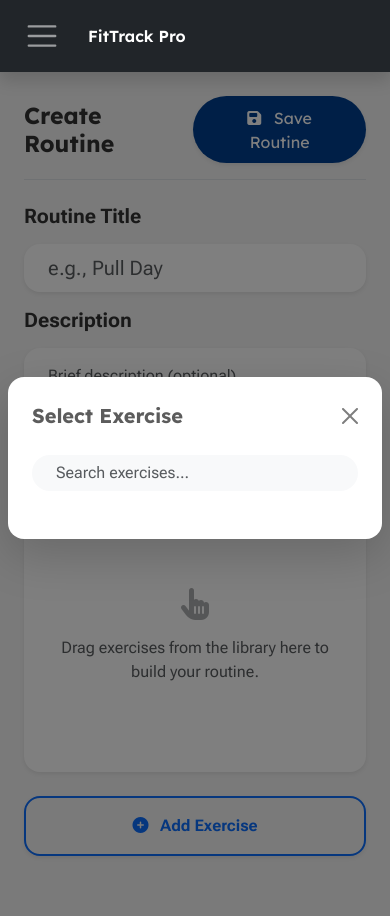
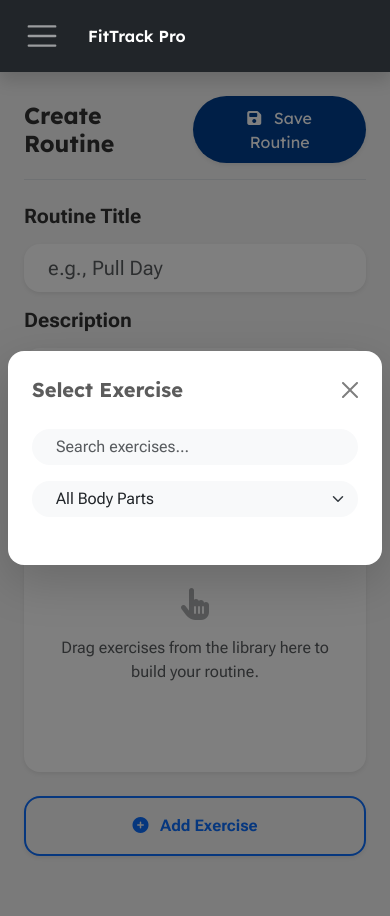
Before and after one commit to mlucasmichel/FitTrack-Pro, a Django app: page /workouts/routines/create/ in a window 390 px wide, after a click on "Add Exercise". Run offline with Django 5.2, Linux system fonts and the light colour scheme; the visitor is signed in with stand-in values (Sample User, id 1); data that the repository does not hold is empty; some libraries are stand-ins or nearby versions.

Commit message:
Enhance routine builder: implement search and filter functionality for exercise library, improve layout for better user experience, and add body part filtering options

```diff
--- a/workouts/templates/workouts/create_routine.html
+++ b/workouts/templates/workouts/create_routine.html
@@ -104,25 +104,25 @@
             <!-- Exercise Library -->
              <div class="card border-0 shadow-sm rounded-4 p-4 bg-white">
                  <h6 class="fw-bold mb-3">Exercise Library</h6>
-                <input type="text" id="library-search" class="form-control form-control-sm border-0 bg-light rounded-pill px-3 mb-3" placeholder="Search...">
+
+                 <!-- Desktop Filters -->
+                 <div class="row g-2 mb-3">
+                     <div class="col-12">
+                         <input type="text" id="library-search" class="form-control form-control-sm border-0 bg-light rounded-pill px-3" placeholder="Search...">
+                     </div>
+                     <div class="col-12">
+                         <select id="library-filter" class="form-select form-select-sm border-0 bg-light rounded-pill px-3">
+                             <option value="">All Body Parts</option>
+                             {% for part in body_parts %}
+                                 <option value="{{ part }}">{{ part|title }}</option>
+                             {% endfor %}
+                         </select>
+                     </div>
+                 </div>
 
                  <div id="exercise-library-zone" style="max-height: 500px; overflow-y: auto; overflow-x: hidden;">
                      {% for ex in exercises %}
-                        <div class="card border-0 shadow-none rounded-3 p-2 mb-2 draggable-exercise bg-white cursor-pointer view-exercise-detail"
-                            data-id="{{ ex.id }}" data-name="{{ ex.name|title }}" data-img="{% if ex.local_gif %}{{ ex.local_gif.url }}{% else %}/static/img/placeholder.png{% endif %}">
-                            <div class="d-flex align-items-center">
-                                <div class="bg-light rounded-circle p-1 me-3" style="width: 40px; height: 40px;">
-                                    <img src="{% if ex.local_gif %}{{ ex.local_gif.url }}{% else %}/static/img/placeholder.png{% endif %}" class="w-100 h-100 object-fit-cover rounded-circle">
-                                </div>
-                                <div class="flex-grow-1">
-                                    <a href="javascript:void(0);" class="fw-bold text-dark text-decoration-none view-exercise-detail mb-0" style="font-size: 0.9rem;" data-id="{{ ex.id }}" data-name="{{ ex.name|title }}">
-                                        {{ ex.name|title }}
-                                    </a>
-                                </div>
-                                <i class="fas fa-grip-vertical text-muted cursor-grab ms-2 ps-2 border-start"></i>
-                            </div>
-                        </div>
-                        <hr class="text-muted opacity-25 my-1">
+                         {% include 'workouts/partials/_exercise_library_item.html' with is_modal=False %}
                      {% endfor %}
                  </div>
              </div>
@@ -139,22 +139,24 @@
                 <button type="button" class="btn-close" data-bs-dismiss="modal"></button>
             </div>
             <div class="modal-body p-4">
-                <input type="text" id="modal-library-search" class="form-control border-0 bg-light rounded-pill px-4 mb-4" placeholder="Search exercises...">
+                <!-- Modal Filters -->
+                <div class="row g-3 mb-4">
+                    <div class="col-md-7">
+                        <input type="text" id="modal-library-search" class="form-control border-0 bg-light rounded-pill px-4" placeholder="Search exercises...">
+                    </div>
+                    <div class="col-md-5">
+                        <select id="modal-library-filter" class="form-select border-0 bg-light rounded-pill px-4">
+                            <option value="">All Body Parts</option>
+                            {% for part in body_parts %}
+                                <option value="{{ part }}">{{ part|title }}</option>
+                            {% endfor %}
+                        </select>
+                    </div>
+                </div>
 
                 <div id="modal-exercise-list" style="max-height: 450px; overflow-y: auto;">
                     {% for ex in exercises %}
-                        <div class="card border border-light shadow-sm rounded-3 p-2 mb-2 bg-white modal-draggable-item"
-                            data-id="{{ ex.id }}" data-name="{{ ex.name|title }}" data-img="{% if ex.local_gif %}{{ ex.local_gif.url }}{% else %}/static/img/placeholder.png{% endif %}">
-                            <div class="d-flex align-items-center">
-                                <div class="bg-light rounded-circle p-1 me-3" style="width: 40px; height: 40px;">
-                                    <img src="{% if ex.local_gif %}{{ ex.local_gif.url }}{% else %}/static/img/placeholder.png{% endif %}" class="w-100 h-100 object-fit-cover rounded-circle">
-                                </div>
-                                <div class="flex-grow-1">
-                                    <h6 class="fw-bold text-dark mb-0">{{ ex.name|title }}</h6>
-                                </div>
-                                <button type="button" class="btn btn-sm btn-primary rounded-pill px-3 add-to-routine-btn">Add</button>
-                            </div>
-                        </div>
+                        {% include 'workouts/partials/_exercise_library_item.html' with is_modal=True %}
                     {% endfor %}
                 </div>
             </div>
--- a/workouts/views.py
+++ b/workouts/views.py
@@ -225,8 +225,14 @@ def create_routine(request):
             messages.success(request, "Routine saved successfully!")
             return redirect('routines')
 
+    body_parts = Exercise.objects.values_list('body_part', flat=True).distinct().order_by('body_part')
     exercises = Exercise.objects.all().order_by('name')
-    return render(request, 'workouts/create_routine.html', {'exercises': exercises})
+
+    context = {
+        'exercises': exercises,
+        'body_parts': body_parts,
+    }
+    return render(request, 'workouts/create_routine.html', context)
 
 
 @login_required
```
Also changed, not shown: static/js/routine_builder.js (+36 -12 lines), workouts/templates/workouts/partials/_exercise_library_item.html (added, +25 -0 lines). Lines whose indentation alone changed are shown as unchanged.
